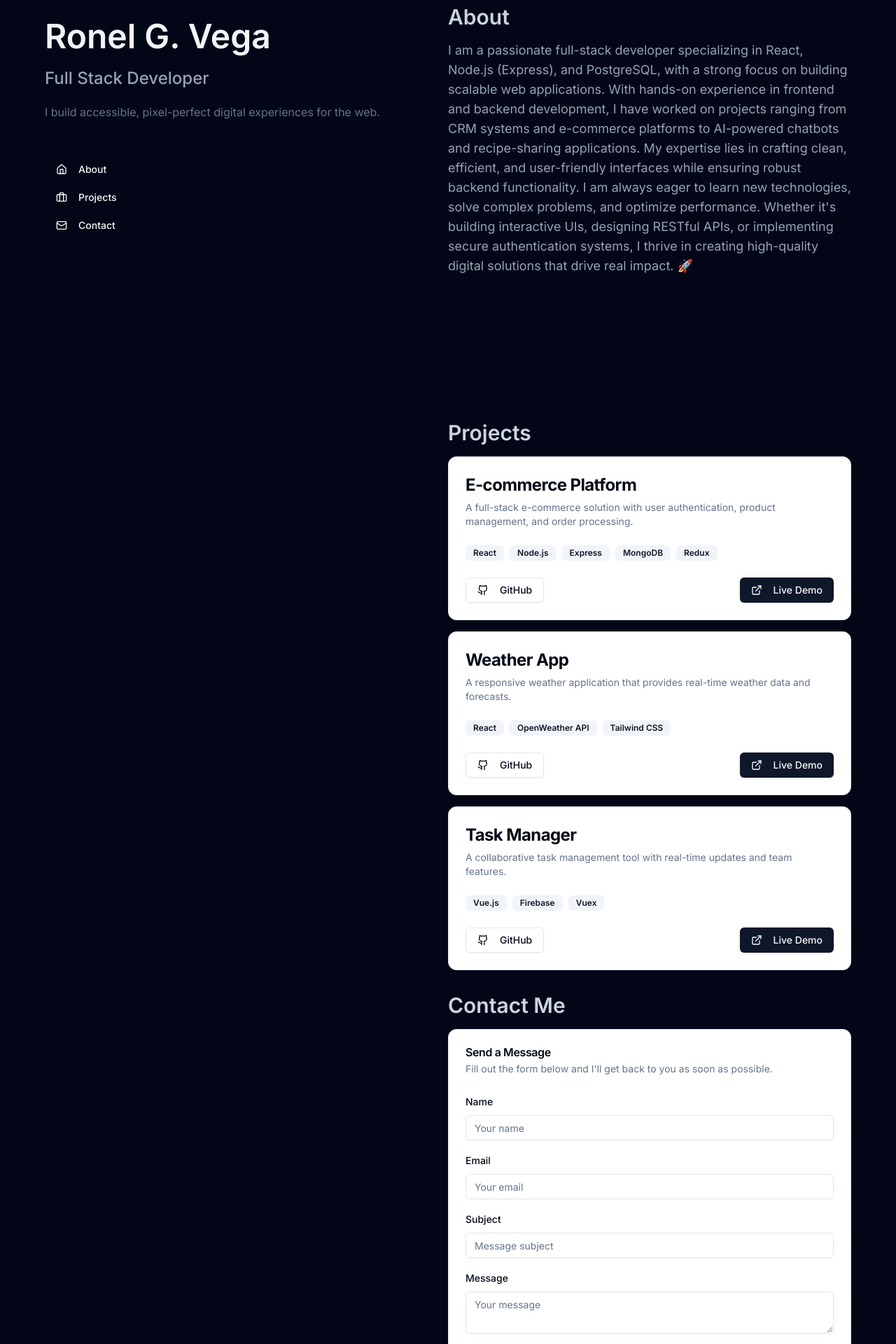
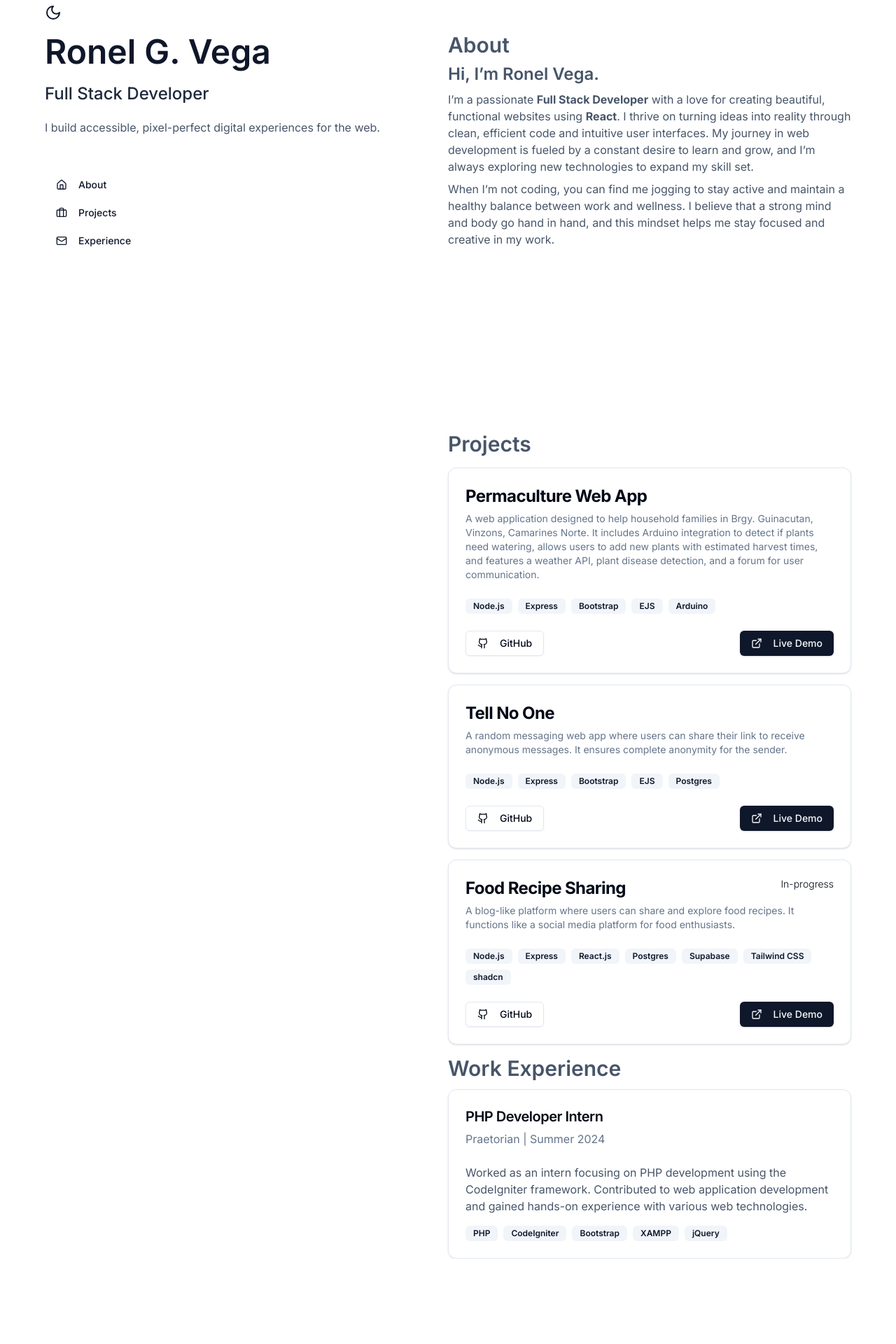
Before and after one commit to vegaronel/portfolio, a React (Vite) app: page / in a window 1280 px wide. Shown: the part 200-2120 px from the top of the page at 70% size. After the commit the page ends 1998 px from the top, so only its background shows below. Built offline with nearby package versions, Linux system fonts and the light colour scheme.

Commit message:
update contents

```diff
--- a/package.json
+++ b/package.json
@@ -14,6 +14,7 @@
     "@radix-ui/react-dialog": "^1.1.5",
     "@radix-ui/react-label": "^2.1.1",
     "@radix-ui/react-scroll-area": "^1.2.2",
+    "@radix-ui/react-separator": "^1.1.1",
     "@radix-ui/react-slot": "^1.1.1",
     "class-variance-authority": "^0.7.1",
     "clsx": "^2.1.1",
--- a/src/App.jsx
+++ b/src/App.jsx
@@ -1,33 +1,31 @@
 import React from "react";
 import "./App.css";
 import About from "./pages/About";
-import Contact from "./pages/Contact";
+import Experience from "./pages/Experience";
 import projects from "./helper/Projects";
 import Sidebar from "./layouts/Sidebar";
 import Projects from "./pages/Projects";
-
-
-
+import ThemeProvider from "./context/ThemeContext";
 function App() {
-
-
-
   return (
-    <div className=" bg-slate-950 font-inter px-5">
+    <ThemeProvider>
+      <div className=" bg-white dark:bg-gray-900 dark:text-white font-inter px-5">
         <div className="flex flex-col md:flex-row max-w-6xl mx-auto">
           <Sidebar />
-        <div className="w-full flex flex-col justify-center">
-          <About/>
+
+          <div className="w-full space-y-4 flex flex-col justify-center">
+            <About />
             <div className="flex flex-col gap-4">
               <h2>Projects</h2>
               {projects.map((project, index) => (
                 <Projects key={index} project={project} />
               ))}
             </div>
-          <Contact />
+            <Experience />
           </div>
         </div>
       </div>
+    </ThemeProvider>
   );
 }
 
--- /dev/null
+++ b/src/components/ui/separator.jsx
@@ -0,0 +1,23 @@
+import * as React from "react"
+import * as SeparatorPrimitive from "@radix-ui/react-separator"
+
+import { cn } from "@/lib/utils"
+
+const Separator = React.forwardRef((
+  { className, orientation = "horizontal", decorative = true, ...props },
+  ref
+) => (
+  <SeparatorPrimitive.Root
+    ref={ref}
+    decorative={decorative}
+    orientation={orientation}
+    className={cn(
+      "shrink-0 bg-border",
+      orientation === "horizontal" ? "h-[1px] w-full" : "h-full w-[1px]",
+      className
+    )}
+    {...props} />
+))
+Separator.displayName = SeparatorPrimitive.Root.displayName
+
+export { Separator }
--- /dev/null
+++ b/src/context/ThemeContext.jsx
@@ -0,0 +1,20 @@
+import { createContext, useEffect, useState } from "react";
+
+export const ThemeContext = createContext();
+
+export default function ThemeProvider({ children }) {
+  const [darkMode, setDarkMode] = useState(
+    localStorage.getItem("theme") === "dark"
+  );
+
+  useEffect(() => {
+    document.documentElement.classList.toggle("dark", darkMode);
+    localStorage.setItem("theme", darkMode ? "dark" : "light");
+  }, [darkMode]);
+
+  return (
+    <ThemeContext.Provider value={{ darkMode, setDarkMode }}>
+      {children}
+    </ThemeContext.Provider>
+  );
+}
--- a/src/helper/Projects.js
+++ b/src/helper/Projects.js
@@ -1,25 +1,37 @@
-
 const projects = [
   {
-      name: "E-commerce Platform",
-      description: "A full-stack e-commerce solution with user authentication, product management, and order processing.",
-      technologies: ["React", "Node.js", "Express", "MongoDB", "Redux"],
-      github: "https://github.com/yourusername/ecommerce-platform",
-      liveDemo: "https://your-ecommerce-demo.com",
+    name: "Permaculture Web App",
+    description:
+      "A web application designed to help household families in Brgy. Guinacutan, Vinzons, Camarines Norte. It includes Arduino integration to detect if plants need watering, allows users to add new plants with estimated harvest times, and features a weather API, plant disease detection, and a forum for user communication.",
+    technologies: ["Node.js", "Express", "Bootstrap", "EJS", "Arduino"],
+    github: "https://github.com/vegaronel/permaculture",
+    liveDemo: "", // Add your live demo link here if available
   },
   {
-      name: "Weather App",
-      description: "A responsive weather application that provides real-time weather data and forecasts.",
-      technologies: ["React", "OpenWeather API", "Tailwind CSS"],
-      github: "https://github.com/yourusername/weather-app",
-      liveDemo: "https://your-weather-app-demo.com",
+    name: "Tell No One",
+    description:
+      "A random messaging web app where users can share their link to receive anonymous messages. It ensures complete anonymity for the sender.",
+    technologies: ["Node.js", "Express", "Bootstrap", "EJS", "Postgres"],
+    github: "https://github.com/vegaronel/nc-project",
+    liveDemo: "https://nc-project-ycrc.onrender.com/",
   },
   {
-      name: "Task Manager",
-      description: "A collaborative task management tool with real-time updates and team features.",
-      technologies: ["Vue.js", "Firebase", "Vuex"],
-      github: "https://github.com/yourusername/task-manager",
-      liveDemo: "https://your-task-manager-demo.com",
+    name: "Food Recipe Sharing",
+    description:
+      "A blog-like platform where users can share and explore food recipes. It functions like a social media platform for food enthusiasts.",
+    technologies: [
+      "Node.js",
+      "Express",
+      "React.js",
+      "Postgres",
+      "Supabase",
+      "Tailwind CSS",
+      "shadcn",
+    ],
+    github: "https://github.com/vegaronel/food-recipe-sharing",
+    liveDemo: "https://food-recipe-sharing-one.vercel.app/",
+    status: "In-progress"
   },
-  ]
+];
+
 export default projects;
--- a/src/index.css
+++ b/src/index.css
@@ -3,23 +3,35 @@
 @tailwind utilities;
 
 /* ... */
+/* Add smooth transitions for dark mode */
+html {
+  @apply transition-colors duration-300 ease-in-out;
+}
+
+h1, h2, h3, p {
+  @apply transition-colors duration-300;
+}
+/* Fades background when theme changes */
+body {
+  @apply transition-colors duration-500 bg-white dark:bg-gray-900;
+}
+
 
 h1 {
-  @apply text-slate-100 text-4xl font-bold;
+  @apply text-slate-900 text-4xl font-bold dark:text-slate-200;
 }
 
 h2 {
-  @apply text-slate-300 text-3xl font-semibold;
+  @apply text-slate-600 text-3xl font-semibold dark:text-slate-400;
 }
 
 h3 {
-  @apply text-slate-400 text-2xl font-medium;
+  @apply text-slate-800 text-2xl font-medium dark:text-slate-500;
 }
 
 p {
-  @apply text-slate-500 text-base;
+  @apply text-slate-600 text-base dark:text-slate-400;
 }
-
 
 @layer base {
   :root {
--- a/src/layouts/Sidebar.jsx
+++ b/src/layouts/Sidebar.jsx
@@ -1,25 +1,46 @@
 import React from "react";
-import { Button } from "@/components/ui/button"
-import { ScrollArea } from "@/components/ui/scroll-area"
-import { Home, Briefcase, Mail } from "lucide-react"
-
+import { Button } from "@/components/ui/button";
+import { ScrollArea } from "@/components/ui/scroll-area";
+import { Home, Briefcase, Mail } from "lucide-react";
+import { useState, useEffect, useContext } from "react";
+import { Moon, Sun } from "lucide-react";
+import { ThemeContext } from "../context/ThemeContext";
 const navItems = [
   { icon: Home, label: "About", id: "about" },
   { icon: Briefcase, label: "Projects", id: "projects" },
-  { icon: Mail, label: "Contact", id: "contact" },
-]
+  { icon: Mail, label: "Experience", id: "experience" },
+];
 
 function Sidebar() {
+  const { darkMode, setDarkMode } = useContext(ThemeContext);
+
+  useEffect(() => {
+    if (darkMode) {
+      document.documentElement.classList.add("dark");
+      localStorage.setItem("theme", "dark");
+    } else {
+      document.documentElement.classList.remove("dark");
+      localStorage.setItem("theme", "light");
+    }
+  }, [darkMode]);
 
   const onNavItemClick = (id) => {
-    const element = document.getElementById(id)
+    const element = document.getElementById(id);
     if (element) {
-      element.scrollIntoView({ behavior: "smooth" })
+      element.scrollIntoView({ behavior: "smooth" });
     }
-  }
+  };
 
   return (
     <div className="text-slate-50 w-full md:sticky sm:static top-0 md:h-screen sm:h-auto flex flex-col md:mt-0 mt-6 justify-center space-y-5">
+      <button
+        className="text-slate-900 dark:text-slate-50"
+        onClick={() => {
+          setDarkMode(!darkMode);
+        }}
+      >
+        {darkMode ? <Sun /> : <Moon />}
+      </button>
       <h1 className="text-5xl font-semibold">Ronel G. Vega</h1>
       <h3 className="">Full Stack Developer</h3>
       <p className="">
@@ -30,7 +51,12 @@ function Sidebar() {
         <ScrollArea className="h-full py-8 max-w-sm">
           <div className="space-y-1">
             {navItems.map((item, index) => (
-          <Button key={index} variant="ghost" className="w-full justify-start" onClick={() => onNavItemClick(item.id)}>
+              <Button
+                key={index}
+                variant="ghost"
+                className="w-full justify-start text-slate-900 dark:text-slate-50"
+                onClick={() => onNavItemClick(item.id)}
+              >
                 <item.icon className="mr-2 h-4 w-4" />
                 {item.label}
               </Button>
--- a/src/pages/About.jsx
+++ b/src/pages/About.jsx
@@ -3,21 +3,24 @@ import React from "react";
 function About() {
   return (
     <div id="about">
-      <div className="md:h-screen h-auto flex flex-col md:justify-center sm:justify-start py-4 md:py-0 ">
+      <div className="md:h-screen h-auto flex flex-col md:justify-center sm:justify-start py-4 md:py-0 space-y-2">
         <h2>About</h2>
-        <p className="text-lg text-slate-400 mt-4">
-          I am a passionate full-stack developer specializing in React, Node.js
-          (Express), and PostgreSQL, with a strong focus on building scalable
-          web applications. With hands-on experience in frontend and backend
-          development, I have worked on projects ranging from CRM systems and
-          e-commerce platforms to AI-powered chatbots and recipe-sharing
-          applications. My expertise lies in crafting clean, efficient, and
-          user-friendly interfaces while ensuring robust backend functionality.
-          I am always eager to learn new technologies, solve complex problems,
-          and optimize performance. Whether it's building interactive UIs,
-          designing RESTful APIs, or implementing secure authentication systems,
-          I thrive in creating high-quality digital solutions that drive real
-          impact. 🚀
+        <p className="text-2xl font-semibold">Hi, I’m Ronel Vega.</p>
+        <p className="">
+          I’m a passionate{" "}
+          <span className="font-bold">Full Stack Developer</span> with a love
+          for creating beautiful, functional websites using{" "}
+          <span className="font-bold">React</span>. I thrive on turning ideas
+          into reality through clean, efficient code and intuitive user
+          interfaces. My journey in web development is fueled by a constant
+          desire to learn and grow, and I’m always exploring new technologies to
+          expand my skill set.
+        </p>
+        <p>
+          When I’m not coding, you can find me <span>jogging</span> to stay active and
+          maintain a healthy balance between work and wellness. I believe that a
+          strong mind and body go hand in hand, and this mindset helps me stay
+          focused and creative in my work.
         </p>
       </div>
     </div>
--- a/src/pages/Contact.jsx
+++ /dev/null
@@ -1,69 +0,0 @@
-import {
-  Card,
-  CardContent,
-  CardDescription,
-  CardHeader,
-  CardTitle,
-} from "@/components/ui/card";
-import { Input } from "@/components/ui/input";
-import { Textarea } from "@/components/ui/textarea";
-import { Button } from "@/components/ui/button";
-import { Label } from "@/components/ui/label";
-import { Mail, Phone, MapPin, Github, Linkedin, Twitter } from "lucide-react";
-
-function Contact() {
-  const handleSubmit = (event) => {
-    event.preventDefault();
-    // Handle form submission here
-    console.log("Form submitted");
-  };
-
-  return (
-    <div className="container flex flex-col gap-4 mx-auto py-8" id="contact">
-      <h2>Contact Me</h2>
-
-      <div className="">
-        {/* Contact Form */}
-        <Card>
-          <CardHeader>
-            <CardTitle>Send a Message</CardTitle>
-            <CardDescription>
-              Fill out the form below and I'll get back to you as soon as
-              possible.
-            </CardDescription>
-          </CardHeader>
-          <CardContent>
-            <form onSubmit={handleSubmit} className="space-y-4">
-              <div className="space-y-2">
-                <Label htmlFor="name">Name</Label>
-                <Input id="name" placeholder="Your name" required />
-              </div>
-              <div className="space-y-2">
-                <Label htmlFor="email">Email</Label>
-                <Input
-                  id="email"
-                  type="email"
-                  placeholder="Your email"
-                  required
-                />
-              </div>
-              <div className="space-y-2">
-                <Label htmlFor="subject">Subject</Label>
-                <Input id="subject" placeholder="Message subject" required />
-              </div>
-              <div className="space-y-2">
-                <Label htmlFor="message">Message</Label>
-                <Textarea id="message" placeholder="Your message" required />
-              </div>
-              <Button type="submit" className="w-full">
-                Send Message
-              </Button>
-            </form>
-          </CardContent>
-        </Card>
-      </div>
-    </div>
-  );
-}
-
-export default Contact;
--- /dev/null
+++ b/src/pages/Experience.jsx
@@ -0,0 +1,47 @@
+"use client"
+
+import { Card, CardContent, CardDescription, CardHeader, CardTitle } from "@/components/ui/card"
+import { Badge } from "@/components/ui/badge"
+import { Separator } from "@/components/ui/separator"
+
+const experiences = [
+  {
+    title: "PHP Developer Intern",
+    company: "Praetorian",
+    duration: "Summer 2024", // You can adjust this to the actual duration
+    description: "Worked as an intern focusing on PHP development using the CodeIgniter framework. Contributed to web application development and gained hands-on experience with various web technologies.",
+    technologies: ["PHP", "CodeIgniter", "Bootstrap", "XAMPP", "jQuery"]
+  },
+  // You can add more experiences here if you have any
+]
+
+export default function Experience() {
+  return (
+    <section className="" id="experience">
+      <h2 className="">Work Experience</h2>
+      <div className="space-y-6 mt-3">
+        {experiences.map((exp, index) => (
+          <Card key={index} className="hover:shadow-lg bg-transparent transition-shadow duration-300">
+            <CardHeader>
+              <CardTitle className="text-xl">{exp.title}</CardTitle>
+              <CardDescription className="text-base">
+                {exp.company} | {exp.duration}
+              </CardDescription>
+            </CardHeader>
+            <CardContent>
+              <p className="mb-4">{exp.description}</p>
+              <div className="flex flex-wrap gap-2">
+                {exp.technologies.map((tech, techIndex) => (
+                  <Badge key={techIndex} variant="secondary">
+                    {tech}
+                  </Badge>
+                ))}
+              </div>
+            </CardContent>
+            {index < experiences.length - 1 && <Separator className="my-4" />}
+          </Card>
+        ))}
+      </div>
+    </section>
+  )
+}
--- a/src/pages/Projects.jsx
+++ b/src/pages/Projects.jsx
@@ -13,10 +13,16 @@ import { ExternalLink, Github } from "lucide-react";
 
 function Projects({ project }) {
   return (
-    <div id="projects" className="">
-      <Card className="w-full">
+    <section id="projects">
+      <Card className="w-full dark:hover:bg-slate-800 hover:bg-slate-200  cursor-pointer transition-all">
         <CardHeader>
-          <CardTitle className="text-2xl font-bold">{project.name}</CardTitle>
+          <div className="flex justify-between">
+            <CardTitle className="text-2xl font-bold">
+              {project.name}{" "}
+            </CardTitle>
+            <span className="text-sm font-light">{project.status}</span>
+          </div>
+
           <CardDescription>{project.description}</CardDescription>
         </CardHeader>
         <CardContent>
@@ -42,7 +48,7 @@ function Projects({ project }) {
           </Button>
         </CardFooter>
       </Card>
-    </div>
+    </section>
   );
 }
 
--- a/tailwind.config.js
+++ b/tailwind.config.js
@@ -1,6 +1,6 @@
 /** @type {import('tailwindcss').Config} */
 export default {
-    darkMode: ["class"],
+    darkMode: "class",
     content: ["./index.html", "./src/**/*.{ts,tsx,js,jsx}"],
   theme: {
   	extend: {
```
Also changed, not shown: 1 other file (tests, documents, lock files or other folders). Lines whose indentation alone changed are shown as unchanged.
